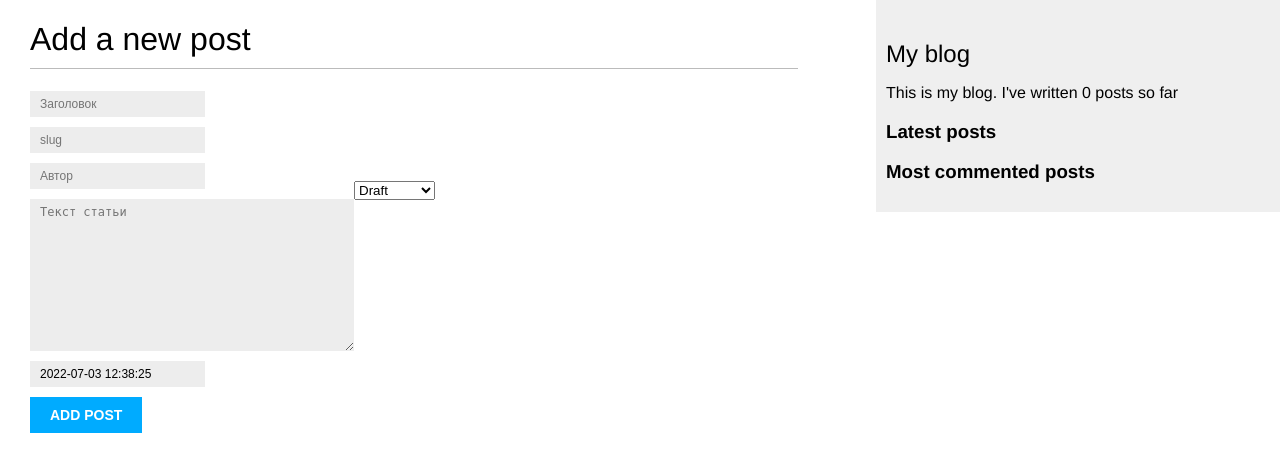
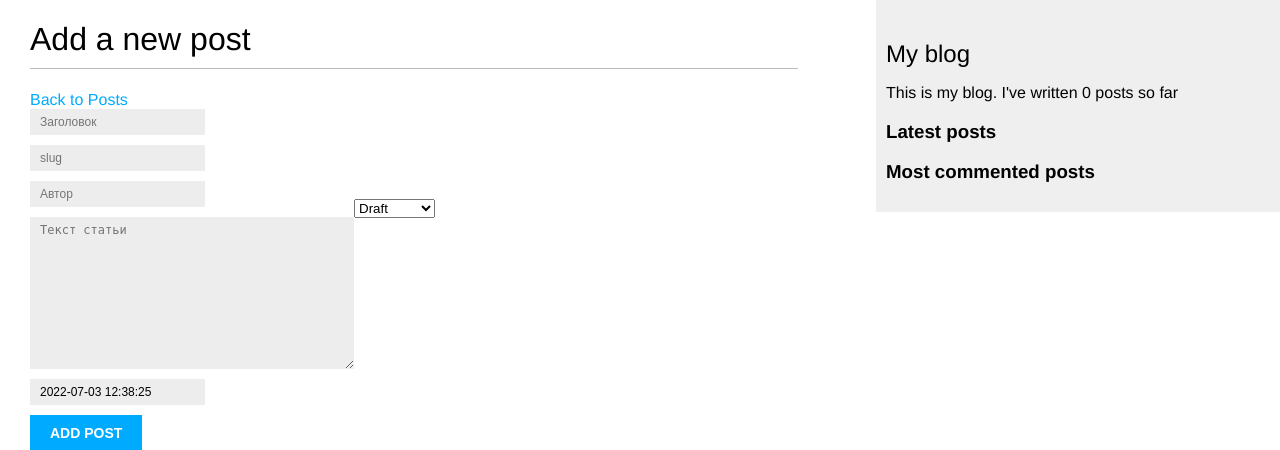
Before and after one commit to IdenStukosenshal/django_project_1_2022, a Django app: page /blog/createpost/ in a window 1280 px wide. Shown: the top 450 px of the page. Run offline with Django 4.2, Linux system fonts and the light colour scheme; data that the repository does not hold is empty.

Commit message:
Косметические улучшения, проект закончен.
Осталось пару косяков:

* slug пока не автозаполняется
* дату публикации писать не удобно
* поиск с помощью триграмм не работает правильно.

```diff
--- a/mysite/blog/templates/blog/post/createpost.html
+++ b/mysite/blog/templates/blog/post/createpost.html
@@ -4,6 +4,7 @@
 
 {% block content %}
     <h1>Add a new post</h1>
+    <a href="{% url 'blog:post_list' %}">Back to Posts</a>
     <form action="." method="post">
         {{ post_form.title }}<br>
         {{ post_form.slug }}<br>
--- a/mysite/blog/templates/blog/post/list.html
+++ b/mysite/blog/templates/blog/post/list.html
@@ -7,6 +7,7 @@
   <h1>My Blog</h1>
 
   <a href="{% url 'blog:post_search' %}">Search</a>
+  <a href="{% url 'blog:create_post' %}">Create Post</a>
 
   {% if tag %}
     <h2>Posts tagged with"{{ tag.name }}"</h2>
```
